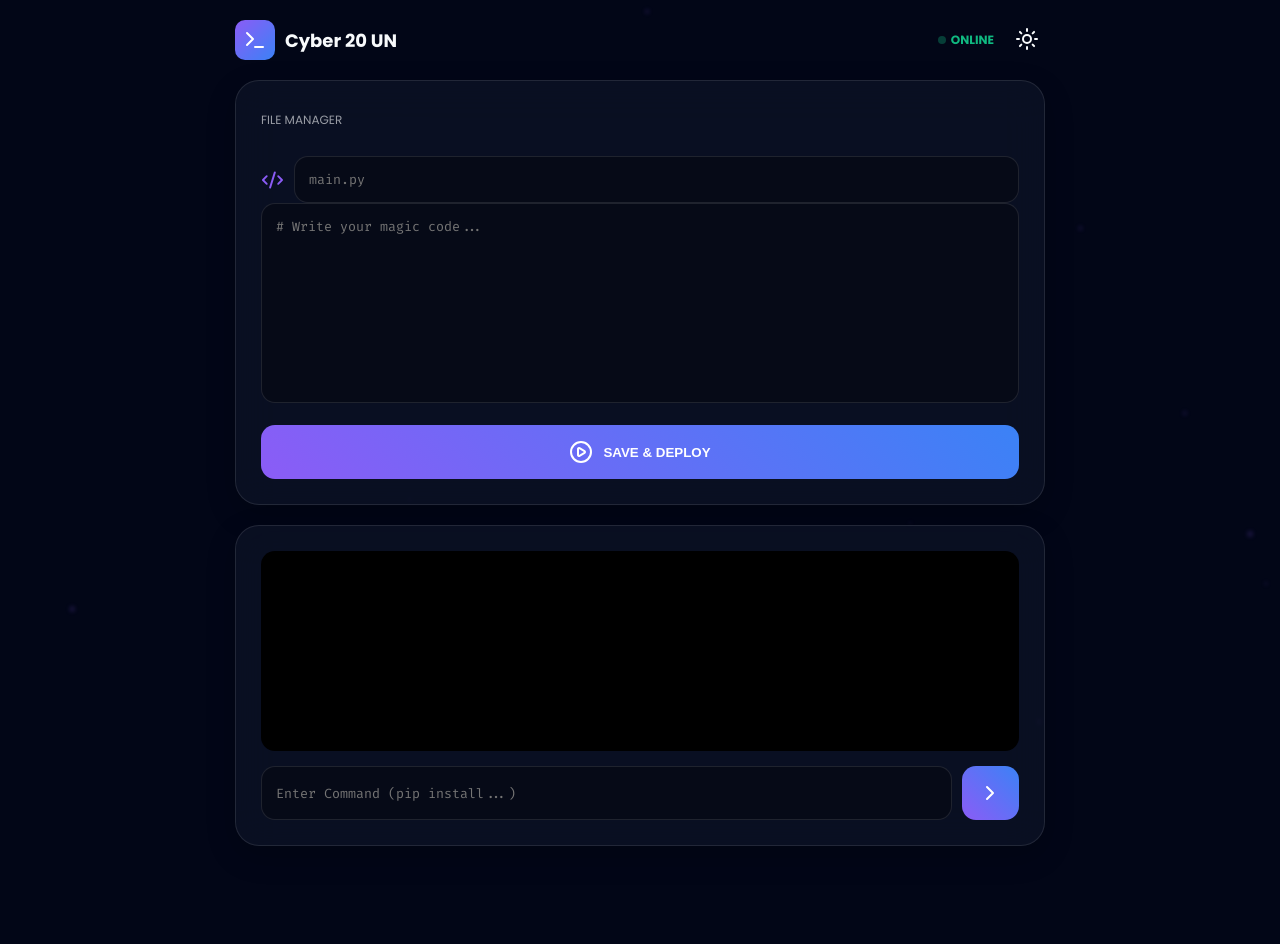
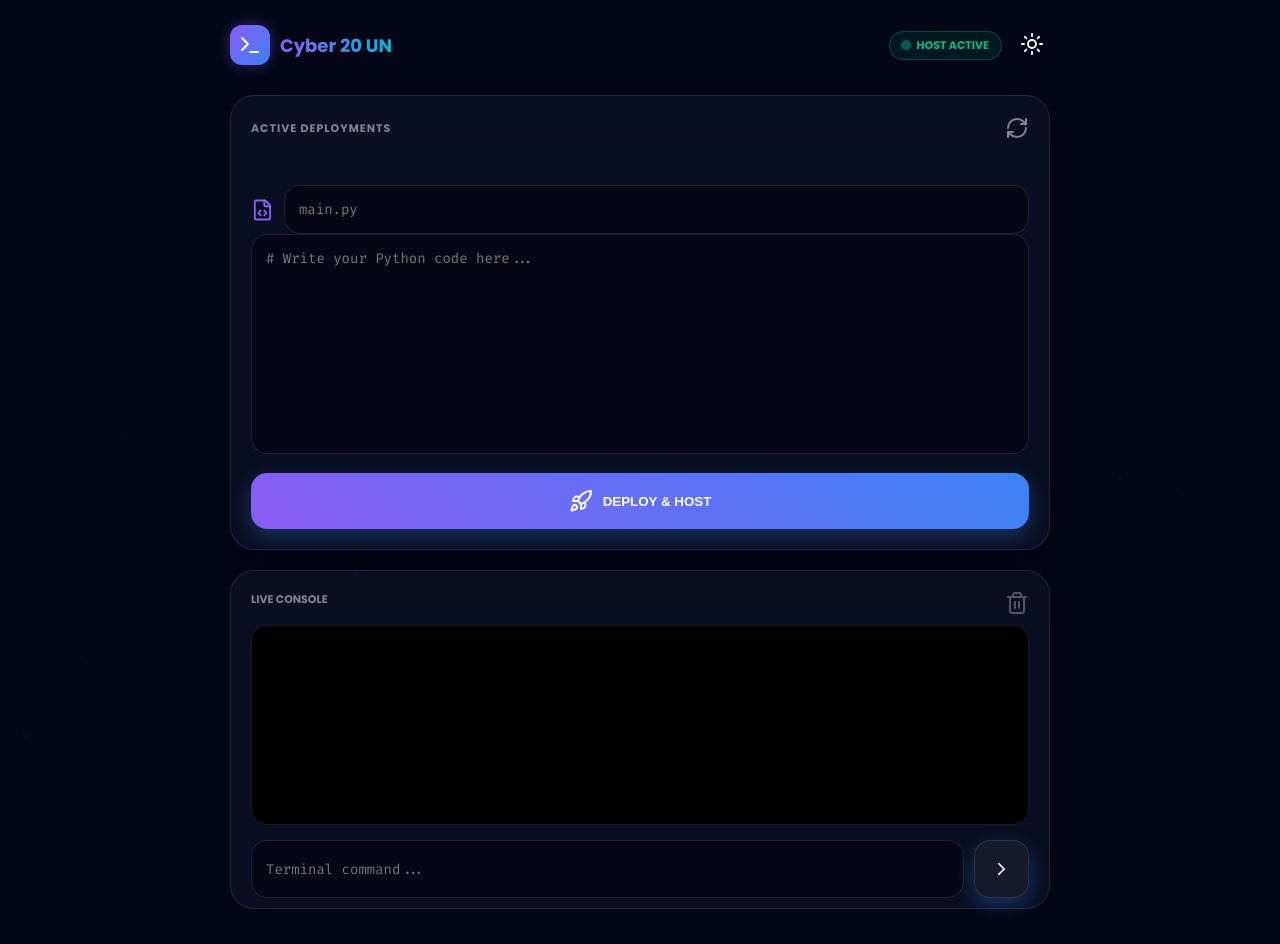
Before and after one commit to riad00956/Cyber20UN, a Flask app: page / in a window 1280 px wide. Before the commit the page ends 846 px from the top, so only its background shows below. Run offline with Flask 3, Linux system fonts and the light colour scheme; the visitor is signed in with stand-in values (Sample User, id 1); some libraries are stand-ins or nearby versions.

Commit message:
Update index.html

```diff
--- a/templates/index.html
+++ b/templates/index.html
@@ -2,8 +2,8 @@
 <html lang="en">
 <head>
     <meta charset="UTF-8">
-    <meta name="viewport" content="width=device-width, initial-scale=1.0">
-    <title>Cyber 20 UN</title>
+    <meta name="viewport" content="width=device-width, initial-scale=1.0, maximum-scale=1.0, user-scalable=no">
+    <title>Cyber 20 UN - Hosting IDE</title>
     <script src="https://cdnjs.cloudflare.com/ajax/libs/socket.io/4.0.1/socket.io.js"></script>
     <link href="https://fonts.googleapis.com/css2?family=Fira+Code:wght@400;500&family=Poppins:wght@300;400;600;700&display=swap" rel="stylesheet">
     <script src="https://unpkg.com/lucide@latest"></script>
@@ -16,71 +16,94 @@
             --bg: #f1f5f9; --purple: #6366f1; --blue: #2563eb; --text: #0f172a;
             --glass: rgba(255, 255, 255, 0.7); --border: rgba(0, 0, 0, 0.1);
         }
-        * { box-sizing: border-box; transition: all 0.3s ease; }
+        * { box-sizing: border-box; transition: all 0.3s cubic-bezier(0.4, 0, 0.2, 1); }
         body {
             margin: 0; font-family: 'Poppins', sans-serif; background: var(--bg);
-            color: var(--text); min-height: 100vh; display: flex; flex-direction: column;
+            color: var(--text); min-height: 100vh; display: flex; flex-direction: column; overflow-x: hidden;
         }
         #bgCanvas { position: fixed; top: 0; left: 0; z-index: -1; filter: blur(2px); }
-        .container { max-width: 850px; margin: auto; padding: 20px; width: 100%; z-index: 1; }
+        .container { max-width: 850px; margin: auto; padding: 15px; width: 100%; z-index: 1; }
 
-        .header { display: flex; justify-content: space-between; align-items: center; margin-bottom: 20px; }
+        /* Header */
+        .header { display: flex; justify-content: space-between; align-items: center; margin-bottom: 20px; padding: 10px 0; }
         .logo-container { display: flex; align-items: center; gap: 10px; }
         .cyber-logo {
             width: 40px; height: 40px; background: linear-gradient(135deg, var(--purple), var(--blue));
-            border-radius: 10px; display: flex; align-items: center; justify-content: center;
+            border-radius: 12px; display: flex; align-items: center; justify-content: center;
+            box-shadow: 0 0 15px rgba(139, 92, 246, 0.4);
         }
 
         .card {
             background: var(--glass); backdrop-filter: blur(20px); border: 1px solid var(--border);
-            border-radius: 24px; padding: 25px; margin-bottom: 20px; box-shadow: 0 10px 30px rgba(0,0,0,0.2);
+            border-radius: 24px; padding: 20px; margin-bottom: 20px; box-shadow: 0 10px 30px rgba(0,0,0,0.3);
         }
 
+        /* File Manager */
+        .file-list { display: flex; gap: 12px; overflow-x: auto; padding: 5px 0 15px 0; scrollbar-width: none; }
+        .file-list::-webkit-scrollbar { display: none; }
+        .file-card {
+            background: rgba(255,255,255,0.05); padding: 12px; border-radius: 16px;
+            border: 1px solid var(--border); min-width: 130px; position: relative;
+            text-align: left; cursor: pointer;
+        }
+        .file-card:hover { border-color: var(--cyan); background: rgba(255,255,255,0.08); }
+        .file-name { font-size: 12px; font-weight: 600; margin-bottom: 4px; white-space: nowrap; overflow: hidden; text-overflow: ellipsis; }
+        .host-badge { font-size: 9px; color: #10b981; font-weight: 800; display: flex; align-items: center; gap: 4px; }
+        .file-actions { display: flex; gap: 12px; margin-top: 8px; color: var(--purple); }
+        .file-actions i:hover { color: var(--cyan); transform: scale(1.2); }
+
+        /* Editor & Terminal */
         input, textarea {
-            background: rgba(0, 0, 0, 0.3); border: 1px solid var(--border);
-            color: var(--text); padding: 14px; border-radius: 14px;
-            width: 100%; font-family: 'Fira Code', monospace; outline: none; margin-bottom: 15px;
+            background: rgba(0, 0, 0, 0.4); border: 1px solid var(--border);
+            color: var(--text); padding: 14px; border-radius: 16px;
+            width: 100%; font-family: 'Fira Code', monospace; outline: none; margin-bottom: 12px;
+            font-size: 14px;
         }
-        textarea { height: 200px; resize: none; }
+        textarea { height: 220px; resize: none; border-color: rgba(139, 92, 246, 0.2); }
 
         .btn {
             background: linear-gradient(45deg, var(--purple), var(--blue));
-            color: white; border: none; padding: 15px; border-radius: 14px;
+            color: white; border: none; padding: 16px; border-radius: 16px;
             font-weight: 700; cursor: pointer; width: 100%; display: flex; align-items: center; justify-content: center; gap: 10px;
+            box-shadow: 0 8px 20px rgba(59, 130, 246, 0.3);
         }
-        .btn:hover { transform: translateY(-2px); filter: brightness(1.1); }
+        .btn:active { transform: scale(0.98); }
 
         #terminal {
             background: #000; color: #a5f3fc; height: 200px; overflow-y: auto;
-            padding: 15px; border-radius: 14px; font-family: 'Fira Code', monospace; font-size: 12px;
+            padding: 15px; border-radius: 16px; font-family: 'Fira Code', monospace; font-size: 11px;
+            border: 1px solid var(--border); line-height: 1.5;
         }
 
-        /* File Manager Styling */
-        .file-list { display: flex; gap: 10px; overflow-x: auto; padding-bottom: 10px; margin-bottom: 10px; }
-        .file-card {
-            background: rgba(255,255,255,0.05); padding: 10px 15px; border-radius: 12px;
-            border: 1px solid var(--border); min-width: 120px; text-align: center; cursor: pointer;
+        .status-box { background: rgba(16, 185, 129, 0.1); border: 1px solid rgba(16, 185, 129, 0.3); padding: 5px 12px; border-radius: 50px; color: #10b981; font-size: 11px; font-weight: bold; display: flex; align-items: center; gap: 6px; }
+        .live-dot { width: 8px; height: 8px; background: #10b981; border-radius: 50%; animation: pulse 1.5s infinite; }
+        @keyframes pulse { 0% { transform: scale(1); opacity: 1; } 50% { transform: scale(1.3); opacity: 0.4; } 100% { transform: scale(1); opacity: 1; } }
+
+        .spin { animation: rotate 1s linear infinite; }
+        @keyframes rotate { from {transform:rotate(0deg)} to {transform:rotate(360deg)} }
+
+        /* Mobile specific adjustments */
+        @media (max-width: 600px) {
+            .container { padding: 10px; }
+            .card { padding: 15px; border-radius: 20px; }
+            textarea { height: 180px; }
+            #terminal { height: 180px; }
         }
-        .file-card:hover { border-color: var(--cyan); }
-        .file-name { font-size: 11px; margin-bottom: 5px; overflow: hidden; }
-        .file-actions { display: flex; justify-content: center; gap: 10px; color: var(--purple); }
-
-        .status-box { color: #10b981; font-size: 12px; font-weight: bold; display: flex; align-items: center; gap: 5px; }
-        .live-dot { width: 8px; height: 8px; background: #10b981; border-radius: 50%; animation: pulse 1.5s infinite; }
-        @keyframes pulse { 0% { opacity: 1; } 50% { opacity: 0.3; } 100% { opacity: 1; } }
     </style>
 </head>
 <body>
     <canvas id="bgCanvas"></canvas>
 
     {% if not logged_in %}
-    <div class="container" style="max-width: 400px; text-align: center; margin-top: 100px;">
-        <div class="card">
-            <h2 style="color: var(--purple)">CYBER 20 UN</h2>
+    <div class="container" style="max-width: 380px; text-align: center; margin-top: 80px;">
+        <div class="card" style="animation: emerge 0.8s ease-out;">
+            <div class="cyber-logo" style="margin: 0 auto 20px;"><i data-lucide="shield-check" color="white" size="24"></i></div>
+            <h2 style="margin-bottom: 10px; letter-spacing: -1px;">CYBER 20 UN</h2>
+            <p style="font-size: 12px; opacity: 0.6; margin-bottom: 25px;">Enter your credentials to access hosting</p>
             <form action="/login" method="POST">
                 <input type="text" name="username" placeholder="Username" required autocomplete="off">
                 <input type="password" name="password" placeholder="Password" required>
-                <button class="btn">INITIALIZE SESSION</button>
+                <button class="btn">INITIALIZE CORE</button>
             </form>
         </div>
     </div>
@@ -88,37 +111,43 @@
     <div class="container">
         <header class="header">
             <div class="logo-container">
-                <div class="cyber-logo"><i data-lucide="terminal" color="white"></i></div>
-                <h2 style="margin:0; font-size: 18px;">Cyber 20 UN</h2>
+                <div class="cyber-logo"><i data-lucide="terminal" color="white" size="20"></i></div>
+                <h2 style="margin:0; font-size: 18px; background: linear-gradient(to right, var(--purple), var(--cyan)); -webkit-background-clip: text; -webkit-text-fill-color: transparent;">Cyber 20 UN</h2>
             </div>
-            <div style="display: flex; align-items: center; gap: 15px;">
-                <div class="status-box"><div class="live-dot"></div> ONLINE</div>
-                <button onclick="toggleTheme()" style="background:none; border:none; color:var(--text);"><i data-lucide="sun" id="theme-icon"></i></button>
+            <div style="display: flex; align-items: center; gap: 12px;">
+                <div class="status-box"><div class="live-dot"></div> HOST ACTIVE</div>
+                <button onclick="toggleTheme()" style="background:none; border:none; color:var(--text); cursor:pointer;"><i data-lucide="sun" id="theme-icon" size="20"></i></button>
             </div>
         </header>
 
         <div class="card">
-            <div style="margin-bottom: 15px;">
-                <span style="font-size: 12px; opacity: 0.6;">FILE MANAGER</span>
-                <div id="fileManager" class="file-list">
-                    <!-- Files will appear here -->
-                </div>
+            <div style="margin-bottom: 15px; display: flex; justify-content: space-between; align-items: center;">
+                <span style="font-size: 11px; font-weight: 700; opacity: 0.5; letter-spacing: 1px;">ACTIVE DEPLOYMENTS</span>
+                <i data-lucide="refresh-cw" size="14" style="cursor:pointer; opacity:0.5;" onclick="socket.emit('get_files')"></i>
             </div>
-            <div style="display:flex; align-items:center; gap:10px;">
-                <i data-lucide="code-2" color="var(--purple)"></i>
+            <div id="fileManager" class="file-list">
+                <!-- Hosted Files Rendered Here -->
+            </div>
+
+            <div style="display:flex; align-items:center; gap:10px; margin-top: 10px;">
+                <i data-lucide="file-code" color="var(--purple)" size="18"></i>
                 <input type="text" id="filename" placeholder="main.py" style="margin:0">
             </div>
-            <textarea id="code" placeholder="# Write your magic code..."></textarea>
+            <textarea id="code" spellcheck="false" placeholder="# Write your Python code here..."></textarea>
             <button id="deployBtn" onclick="runCode()" class="btn">
-                <i data-lucide="play-circle"></i> SAVE & DEPLOY
+                <i data-lucide="rocket"></i> DEPLOY & HOST
             </button>
         </div>
 
-        <div class="card">
+        <div class="card" style="padding-bottom: 10px;">
+            <div style="display:flex; justify-content:space-between; margin-bottom:10px;">
+                <span style="font-size: 11px; font-weight: 700; opacity: 0.5;">LIVE CONSOLE</span>
+                <i data-lucide="trash-2" size="14" style="cursor:pointer; opacity:0.3;" onclick="document.getElementById('terminal').innerHTML=''"></i>
+            </div>
             <div id="terminal"></div>
             <div style="display: flex; gap: 10px; margin-top: 15px;">
-                <input type="text" id="cmd" placeholder="Enter Command (pip install...)" style="margin:0">
-                <button onclick="sendCommand()" class="btn" style="width: 60px;">
+                <input type="text" id="cmd" placeholder="Terminal command..." style="margin:0" onkeypress="if(event.key==='Enter') sendCommand()" autocapitalize="none">
+                <button onclick="sendCommand()" class="btn" style="width: 55px; background: rgba(255,255,255,0.05); border: 1px solid var(--border);">
                     <i data-lucide="chevron-right"></i>
                 </button>
             </div>
@@ -140,12 +169,13 @@
             constructor() { this.reset(); }
             reset() {
                 this.x = Math.random() * canvas.width; this.y = -20;
-                this.speed = Math.random() * 2 + 0.5; this.r = Math.random() * 3;
+                this.speed = Math.random() * 1.5 + 0.5; this.r = Math.random() * 2.5;
+                this.color = Math.random() > 0.5 ? '#8b5cf6' : '#06b6d4';
             }
             update() { this.y += this.speed; if(this.y > canvas.height) this.reset(); }
-            draw() { ctx.fillStyle = '#8b5cf6'; ctx.globalAlpha = 0.2; ctx.beginPath(); ctx.arc(this.x, this.y, this.r, 0, Math.PI*2); ctx.fill(); }
+            draw() { ctx.fillStyle = this.color; ctx.globalAlpha = 0.15; ctx.beginPath(); ctx.arc(this.x, this.y, this.r, 0, Math.PI*2); ctx.fill(); }
         }
-        for(let i=0; i<30; i++) particles.push(new Particle());
+        for(let i=0; i<40; i++) particles.push(new Particle());
         function anim() { ctx.clearRect(0,0,canvas.width,canvas.height); particles.forEach(p=>{p.update();p.draw();}); requestAnimationFrame(anim); }
         anim();
 
@@ -158,12 +188,15 @@
             lucide.createIcons();
         }
 
-        // --- Core Functions ---
+        // --- Logic Functions ---
         const term = document.getElementById('terminal');
         socket.on('log', data => {
             const div = document.createElement('div');
-            div.style.color = data.type === 'cmd' ? 'var(--cyan)' : (data.type === 'info' ? 'var(--purple)' : '#a5f3fc');
-            div.textContent = (data.type === 'cmd' ? '> ' : '') + data.msg;
+            if(data.type === 'cmd') div.style.color = 'var(--cyan)';
+            else if(data.type === 'info') div.style.color = 'var(--purple)';
+            else if(data.type === 'error') div.style.color = '#ff4444';
+
+            div.textContent = (data.type === 'cmd' ? '➜ ' : '') + data.msg;
             term.appendChild(div);
             term.scrollTop = term.scrollHeight;
         });
@@ -172,14 +205,19 @@
             const filename = document.getElementById('filename').value || 'main.py';
             const code = document.getElementById('code').value;
             const btn = document.getElementById('deployBtn');
-            btn.innerHTML = '<i data-lucide="loader" class="spin"></i> DEPLOYING...';
+
+            if(!code.trim()) { alert("Code area is empty!"); return; }
+
+            btn.innerHTML = '<i data-lucide="loader" class="spin"></i> HOSTING...';
             lucide.createIcons();
+
             socket.emit('save_run', {filename, code});
+
             setTimeout(() => {
-                btn.innerHTML = '<i data-lucide="play-circle"></i> SAVE & DEPLOY';
+                btn.innerHTML = '<i data-lucide="rocket"></i> DEPLOY & HOST';
                 lucide.createIcons();
                 socket.emit('get_files');
-            }, 1000);
+            }, 1200);
         }
 
         function sendCommand() {
@@ -189,18 +227,27 @@
             document.getElementById('cmd').value = '';
         }
 
-        // File Manager Logic
+        // File Manager (Hosting Control)
         socket.on('file_list', data => {
             const manager = document.getElementById('fileManager');
+            if(!manager) return;
             manager.innerHTML = '';
-            data.files.forEach(name => {
+
+            if(data.files.length === 0) {
+                manager.innerHTML = '<div style="font-size:11px; opacity:0.3; padding:10px;">No active deployments</div>';
+            }
+
+            data.files.forEach(file => {
                 const card = document.createElement('div');
                 card.className = 'file-card';
+                const hostStatus = file.hosted ? '<div class="host-badge"><div class="live-dot" style="width:6px; height:6px;"></div> HOSTED</div>' : '';
+
                 card.innerHTML = `
-                    <div class="file-name">${name}</div>
+                    <div class="file-name">${file.name}</div>
+                    ${hostStatus}
                     <div class="file-actions">
-                        <i data-lucide="edit-3" size="14" onclick="socket.emit('load_file', {filename:'${name}'})"></i>
-                        <i data-lucide="trash-2" size="14" onclick="if(confirm('Delete ${name}?')) socket.emit('delete_file', {filename:'${name}'})"></i>
+                        <i data-lucide="edit-3" size="15" onclick="socket.emit('load_file', {filename:'${file.name}'})"></i>
+                        <i data-lucide="trash-2" size="15" onclick="if(confirm('Stop & Delete ${file.name}?')) socket.emit('delete_file', {filename:'${file.name}'})"></i>
                     </div>
                 `;
                 manager.appendChild(card);
@@ -211,18 +258,22 @@
         socket.on('file_data', data => {
             document.getElementById('filename').value = data.filename;
             document.getElementById('code').value = data.code;
+            // Scroll to top to see the editor
+            window.scrollTo({top: 0, behavior: 'smooth'});
         });
 
-        // Initialize file list
+        // Auto Refresh File List
         if(document.getElementById('fileManager')) {
-            setInterval(() => socket.emit('get_files'), 5000);
+            setInterval(() => socket.emit('get_files'), 8000);
             socket.emit('get_files');
         }
     </script>
 
     <style>
-        .spin { animation: rotate 1s linear infinite; }
-        @keyframes rotate { from {transform:rotate(0deg)} to {transform:rotate(360deg)} }
+        @keyframes emerge {
+            from { opacity: 0; transform: translateY(20px); }
+            to { opacity: 1; transform: translateY(0); }
+        }
     </style>
 </body>
 </html>
```
